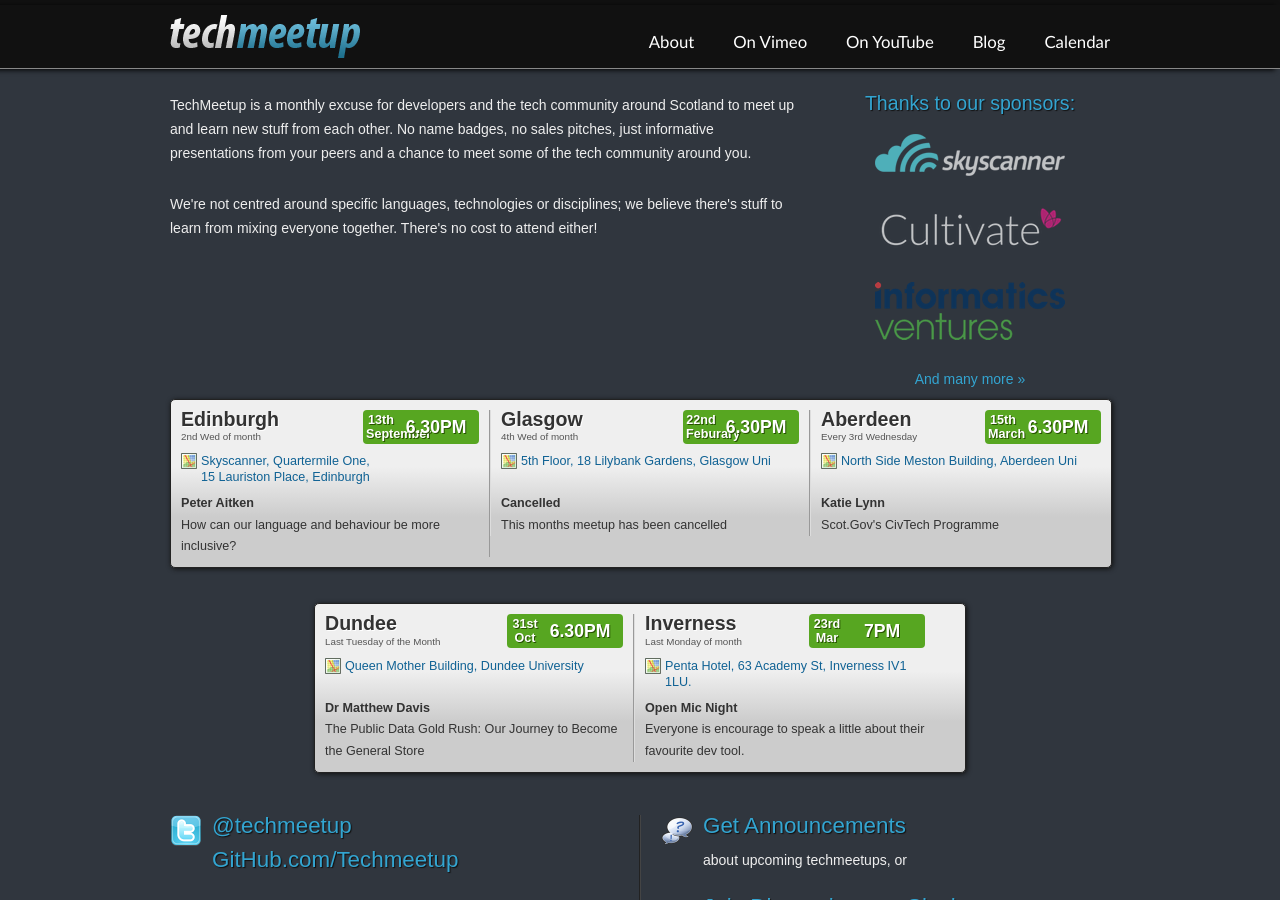
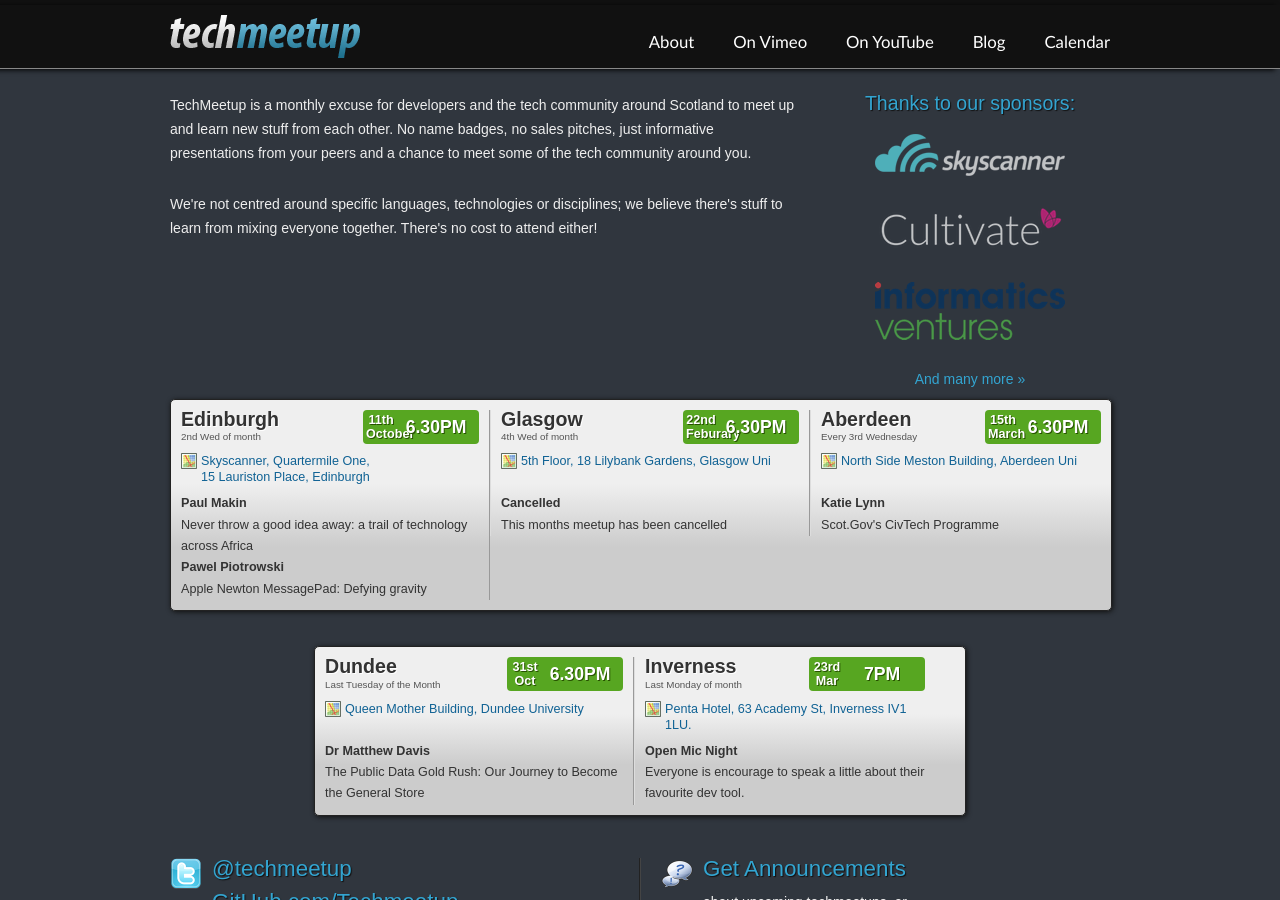
Before and after one commit to techmeetup/techmeetup.co.uk, a Jekyll site: the page built from index.html, in a window 1280 px wide and 900 px high. Built offline with Jekyll 4.4.1, drawn with Linux system fonts in a browser that asks for light colours.

Commit message:
Update speakers for Edinburgh, October 2017

```diff
--- a/_data/index.json
+++ b/_data/index.json
@@ -2,12 +2,16 @@
   "edinburgh": {
     "speakers": [
       {
-        "name": "Peter Aitken",
-        "talk": "How can our language and behaviour be more inclusive?"
+        "name": "Paul Makin",
+        "talk": "Never throw a good idea away: a trail of technology across Africa"
+      },
+      {
+        "name": "Pawel Piotrowski",
+        "talk": "Apple Newton MessagePad: Defying gravity"
       }
     ],
-    "day": "13th",
-    "month": "September"
+    "day": "11th",
+    "month": "October"
   },
   "glasgow": {
     "speakers": [
```
